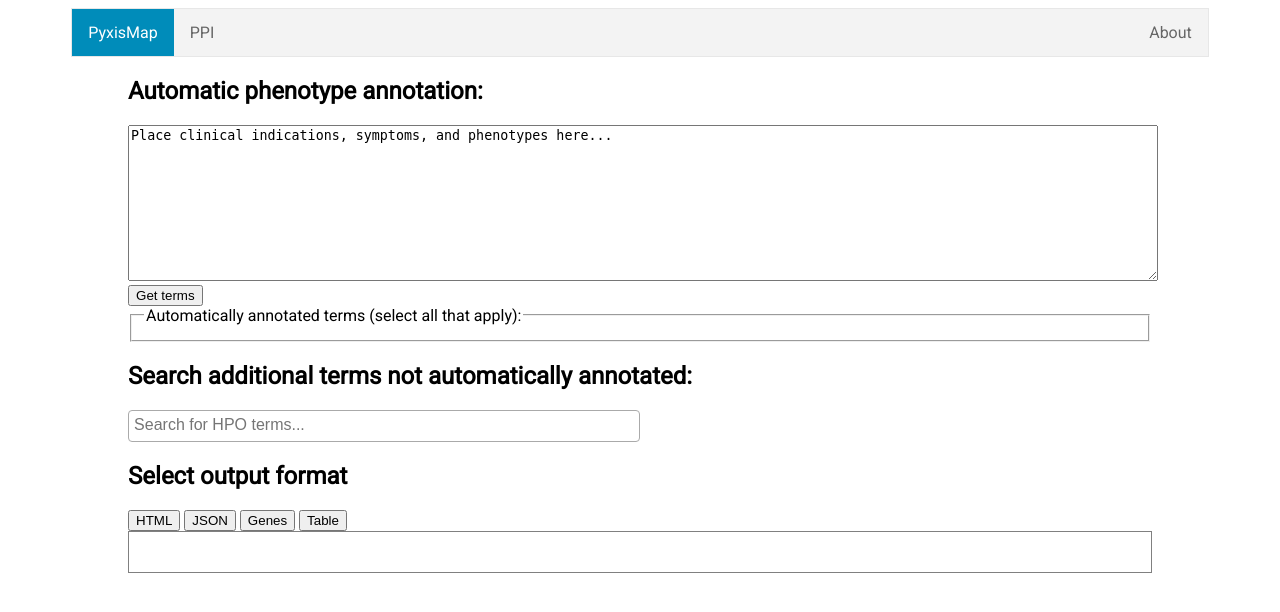
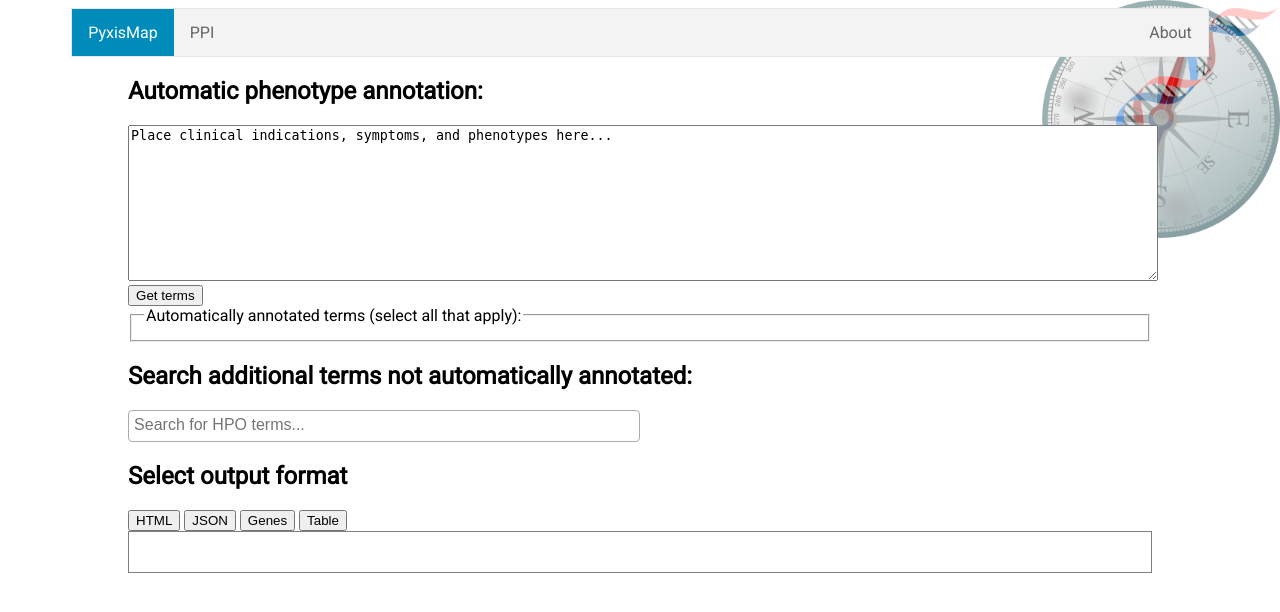
Before and after one commit to whytestalyon/LayeredGraph, a Flask app: page / in a window 1280 px wide. Shown: the top 612 px of the page. Run offline with Flask 2, Linux system fonts and the light colour scheme; some libraries are stand-ins or nearby versions.

Commit message:
added physics checkbox and background image to all pages

```diff
--- a/templates/textToTable.html
+++ b/templates/textToTable.html
@@ -8,6 +8,11 @@
     <style>
         body {
             font-family: "Roboto", sans-serif;
+            background-image: url("{{ url_for('static', filename='img/dna-compass.png')}}");
+            background-repeat: no-repeat;
+            background-attachment: scroll;
+            background-position: top right;
+            background-size: 240px 240px;
         }
 
         #indications {
```
Also changed, not shown: templates/protSearch.html (+27 -1 lines), static/img/dna-compass.png (added).
